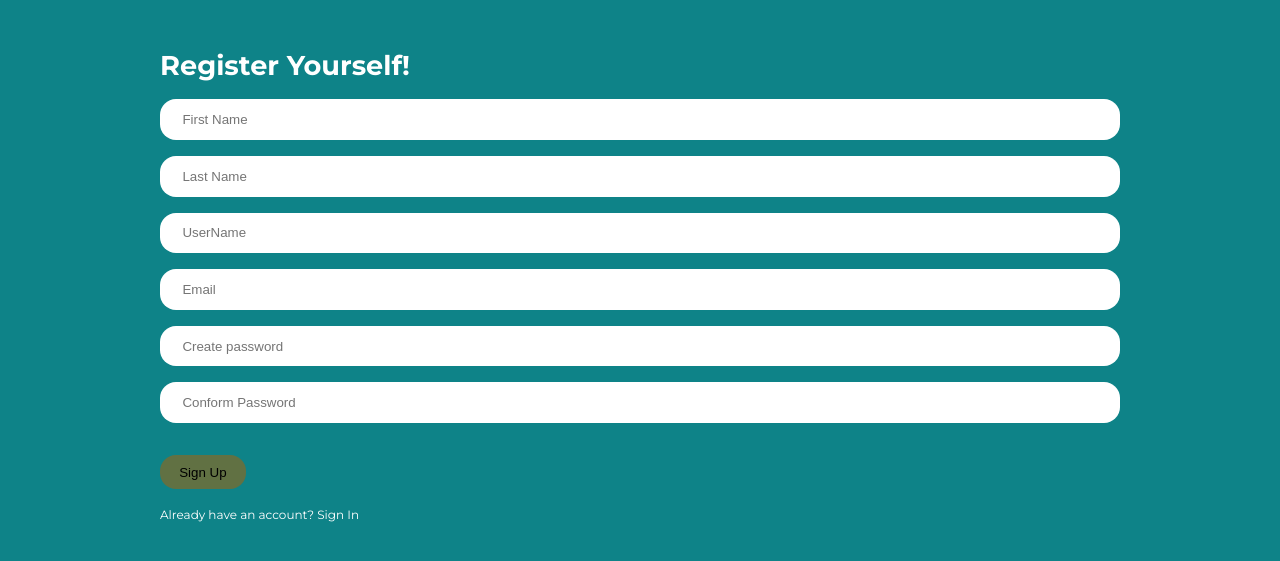
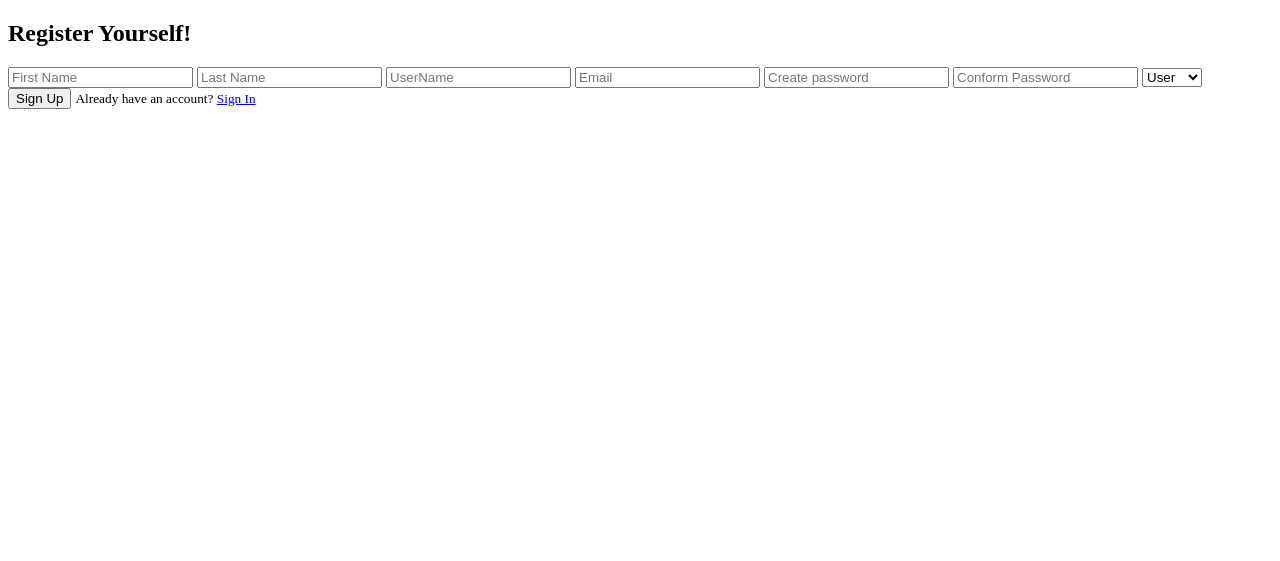
Before and after one commit to prabhjeet13/magicofwords, a PHP site: page /magicofwords/register.php in a window 1280 px wide. Shown: the top 561 px of the page. Run offline with PHP 8.4, Linux system fonts and the light colour scheme.

Commit message:
signup page modified

```diff
--- a/register.php
+++ b/register.php
@@ -5,7 +5,7 @@
     <meta http-equiv="X-UA-Compatible" content="IE=edge">
     <meta name="viewport" content="width=device-width, initial-scale=1.0">
     <title>Explore Blogs</title>
-    <link rel="stylesheet" href="/css/style.css">
+    <link rel="stylesheet" href="style.css">
 
     <link rel="stylesheet" href="https://unicons.iconscout.com/release/v4.0.0/css/line.css">
 
@@ -26,6 +26,10 @@
                 <input type="email" placeholder="Email" required>
                 <input type="password" placeholder="Create password">
                 <input type="password" placeholder="Conform Password">
+                <select>
+                    <option value="1">User</option>
+                    <option value="1">Admin</option>
+                </select>
                 <div class="form_control">
                     <!-- <label for="avatar">User Image</label>
                     <input type="file" if="avatar"> -->
```
